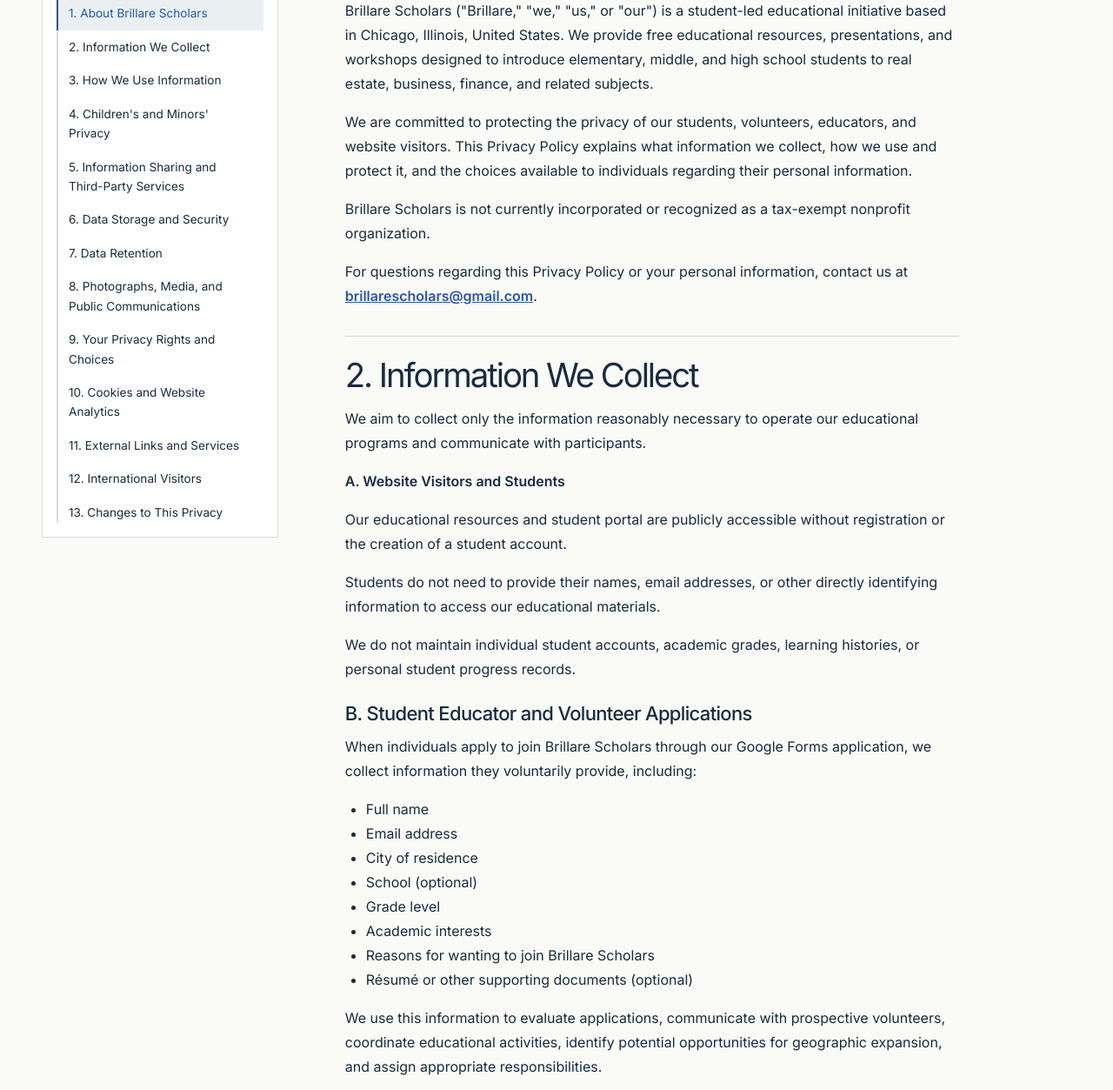
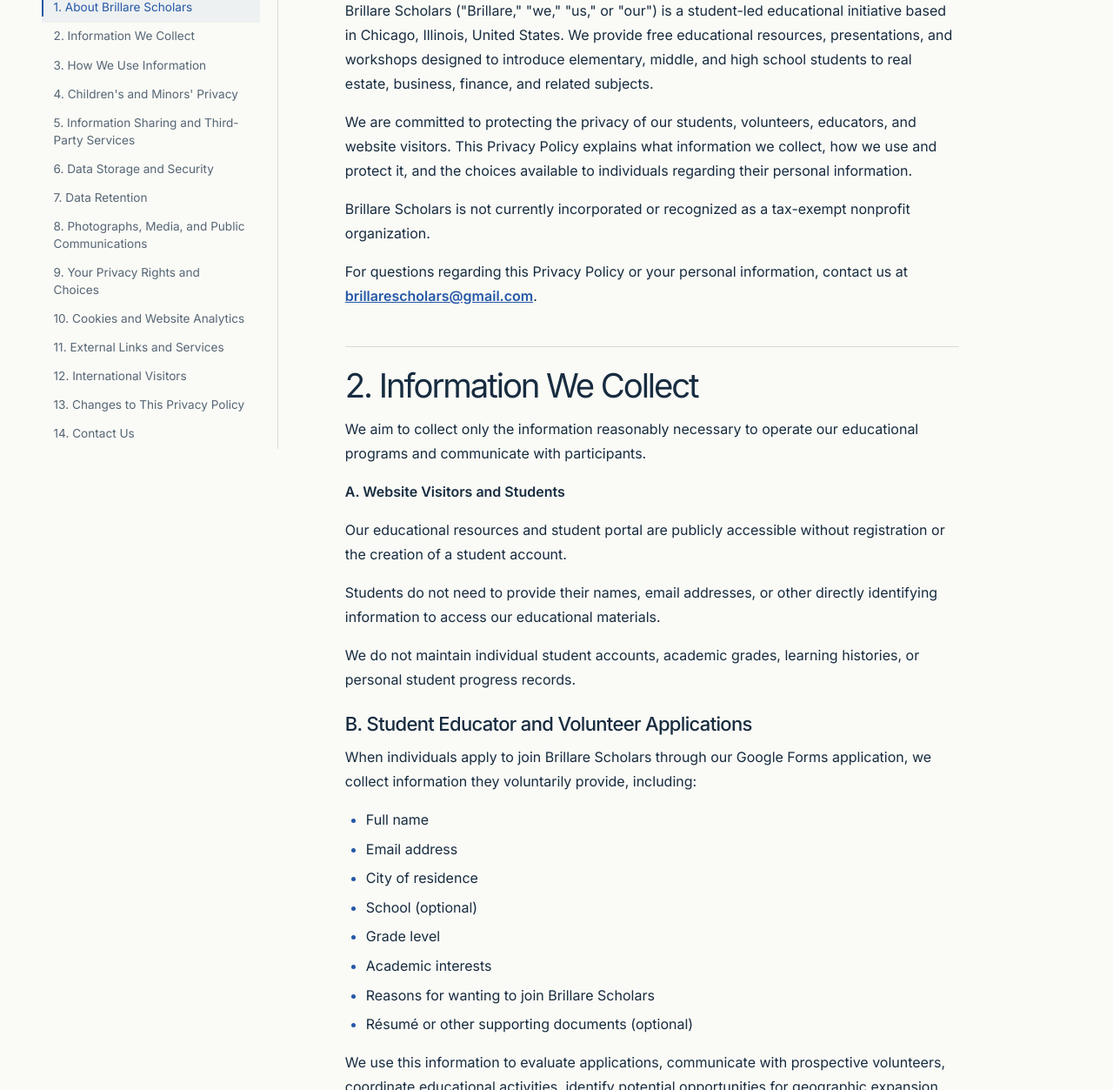
Before and after one commit to AndrewJMinkin/brillarerealestate, a website: page index.html in a window 1280 px wide. Shown: the part 468-1721 px from the top of the page at 87% size. Drawn offline with Linux system fonts and the light colour scheme.

Commit message:
Refine policy contents navigation

```diff
--- a/policy.css
+++ b/policy.css
@@ -37,3 +37,16 @@
   .policy-index { position: static; }
 }
 @media (prefers-reduced-motion: reduce) { html { scroll-behavior: auto; } }
+
+.policy-index { border: 0; border-right: 1px solid var(--line); background: transparent; padding: 0 1.25rem 0 0; }
+.policy-index summary { font-size: .71rem; letter-spacing: .12em; text-transform: uppercase; color: var(--muted); padding: .65rem 0; }
+.policy-links { scrollbar-width: thin; }
+.policy-links a { position: relative; border: 0; padding: .42rem .85rem; line-height: 1.45; color: var(--muted); transition: color .18s, background-color .22s; }
+.policy-links a::before { content: ""; position: absolute; left: 0; inset-block: .45rem; width: 2px; background: var(--blue); transform: scaleY(0); transition: transform .22s ease; }
+.policy-links a:hover, .policy-links a[aria-current] { background: rgba(36,88,166,.05); color: var(--blue); }
+.policy-links a[aria-current]::before { transform: scaleY(1); }
+.policy-copy h2 { font-size: clamp(1.9rem,3vw,2.5rem); margin-top: 2.75rem; }
+.policy-copy li + li { margin-top: .35rem; }
+.policy-copy li::marker { color: var(--blue); }
+@media (max-width:760px) { .policy-index { border-right: 0; border-block: 1px solid var(--line); padding: .4rem 0; } }
+@media (prefers-reduced-motion:reduce) { .policy-links a, .policy-links a::before { transition: none; } }
```
